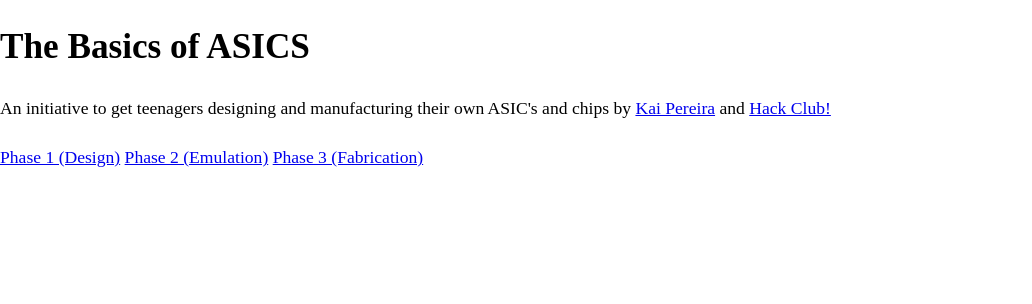
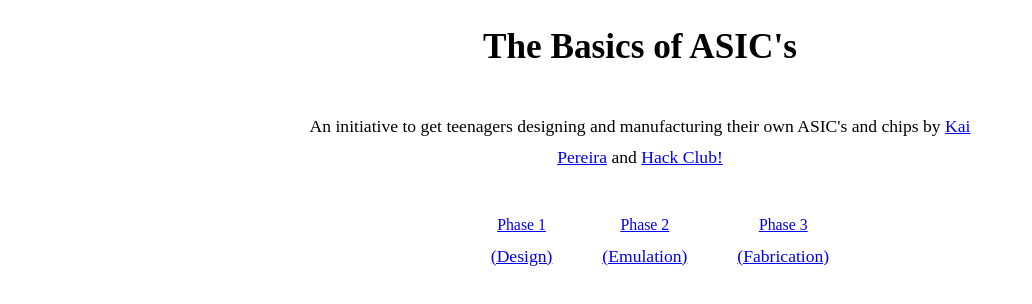
Before and after one commit to KaiPereira/The-Basics-of-ASICs, a SvelteKit app: page / in a window 1280 px wide. Shown: the top 304 px of the page, without its empty margins (0-1032 px from the left). Built offline with nearby package versions, Linux system fonts and the light colour scheme.

Commit message:
basic header/nav

```diff
--- a/src/global.css
+++ b/src/global.css
@@ -7,8 +7,7 @@
 html {
 	font-size: 1.1rem;
 	overflow-wrap: break-word;
-	line-height: 1.8;
-	-webkit-text-size-adjust: 100%;
+	line-height: 1.8; -webkit-text-size-adjust: 100%;
 }
 
 body {
@@ -34,3 +33,47 @@
 }
 
 /* Component Styling */
+header {
+	display: flex;
+	flex-direction: column;
+	align-items: center;
+	text-align: center;
+
+	p {
+		width: 100%;
+		max-width: 700px;
+	}
+}
+
+nav {
+	ul {
+		display: flex;
+		justify-content: center;
+		list-style-type: none;
+		gap: 50px;
+
+		li {
+			text-align: center;
+
+			p {
+				margin: 0;
+			}
+
+			span {
+				font-size: 0.9em;
+			}
+
+			&::after {
+				content: "";
+				display: inline-block;
+				width: 100%;
+				height: 5px;
+				transition: background-color 0.2s;
+			}
+
+			&:hover::after {
+				background-color: blue;
+			}
+		}
+	}
+}
--- a/src/routes/+layout.svelte
+++ b/src/routes/+layout.svelte
@@ -11,13 +11,36 @@
 </svelte:head>
 
 <header>
-	<h1>The Basics of ASICS</h1>
+	<h1>The Basics of ASIC's</h1>
 	<p>An initiative to get teenagers designing and manufacturing their own ASIC's and chips by <a href="https://kaipereira.com/" target="_blank">Kai Pereira</a> and <a href="https://hackclub.com/" target="_blank">Hack Club!</a>
 </header>
 <nav>
-	<a href="/phase-1">Phase 1 (Design)</a>
-	<a href="/phase-2">Phase 2 (Emulation)</a>
-	<a href="/phase-3">Phase 3 (Fabrication)</a>
+	<ul>
+		<li>
+			<a href="/phase-1">
+				<div>
+					<span>Phase 1</span>
+					<p>(Design)</p>
+				</div>
+			</a>
+		</li>
+		<li>
+			<a href="/phase-2">
+				<div>
+					<span>Phase 2</span>
+					<p>(Emulation)</p>
+				</div>
+			</a>
+		</li>
+		<li>
+			<a href="/phase-3">
+				<div>
+					<span>Phase 3</span>
+					<p>(Fabrication)</p>
+				</div>
+			</a>
+		</li>
+	</ul>
 </nav>
 
 {@render children()}
```
